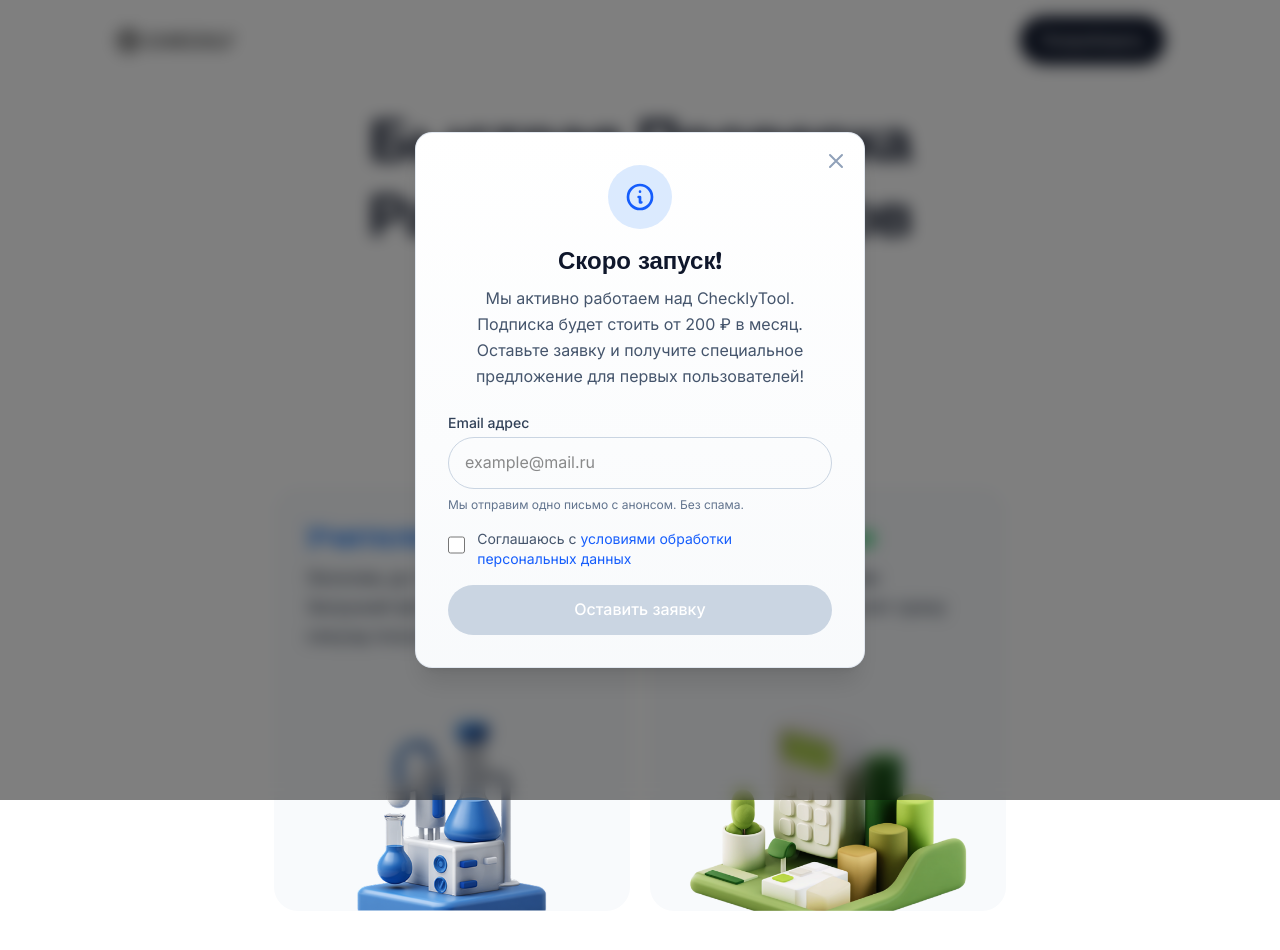
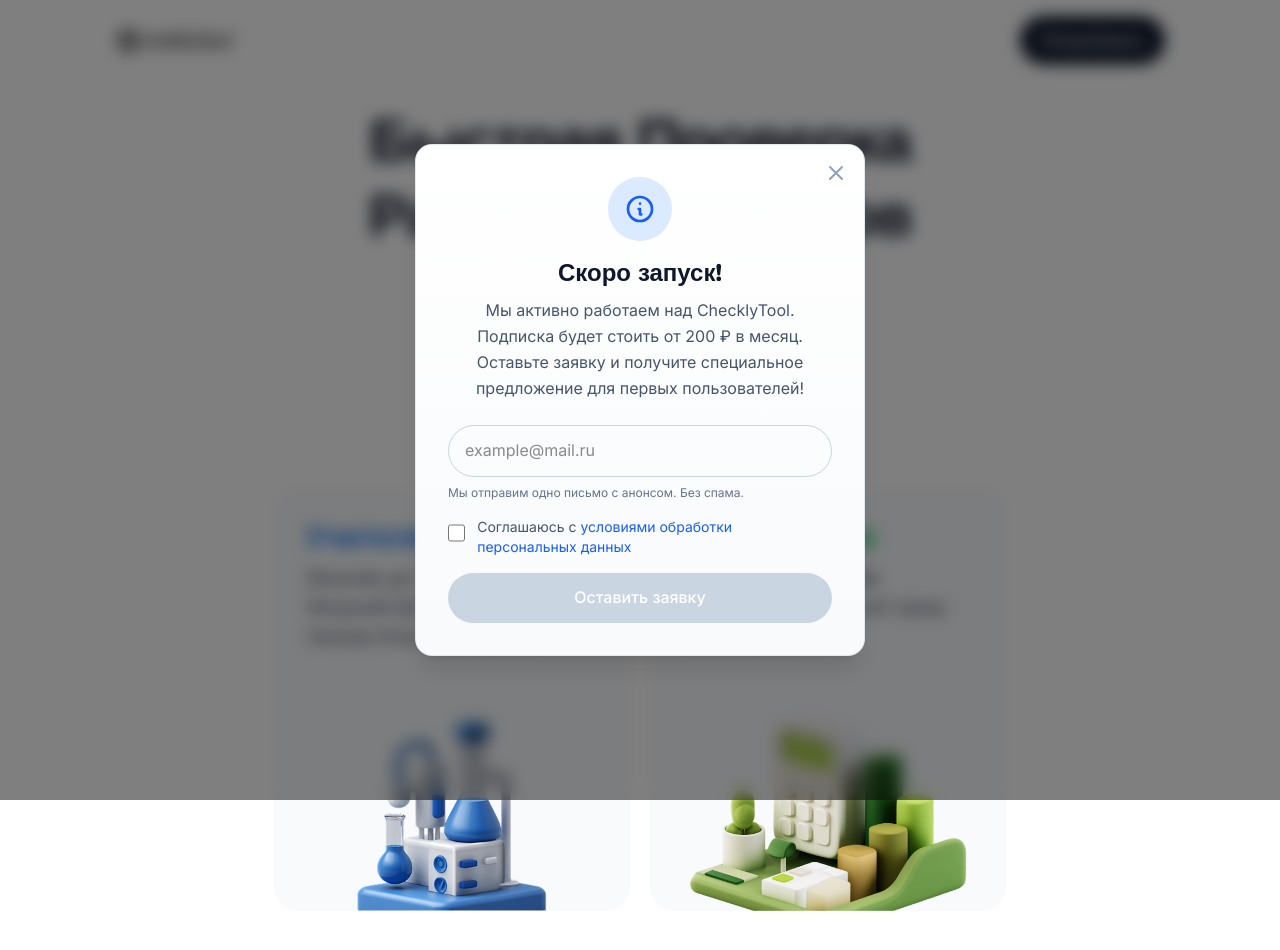
Before and after one commit to lim5max/checklytool_website, a Next.js app: page / in a window 1280 px wide. Both pictures are taken after a click on the button "Попробовать". Shown: the top 950 px of the page. Built offline with nearby package versions, Linux system fonts and the light colour scheme.

Commit message:
test: Remove email label to test auto-deployment

```diff
--- a/components/WaitlistModal.tsx
+++ b/components/WaitlistModal.tsx
@@ -101,9 +101,6 @@
 
             <form onSubmit={handleSubmit} className="space-y-4">
               <div>
-                <label htmlFor="email" className="block text-sm font-medium text-slate-700 mb-1">
-                  Email адрес
-                </label>
                 <div>
                   <input
                     type="email"
```
